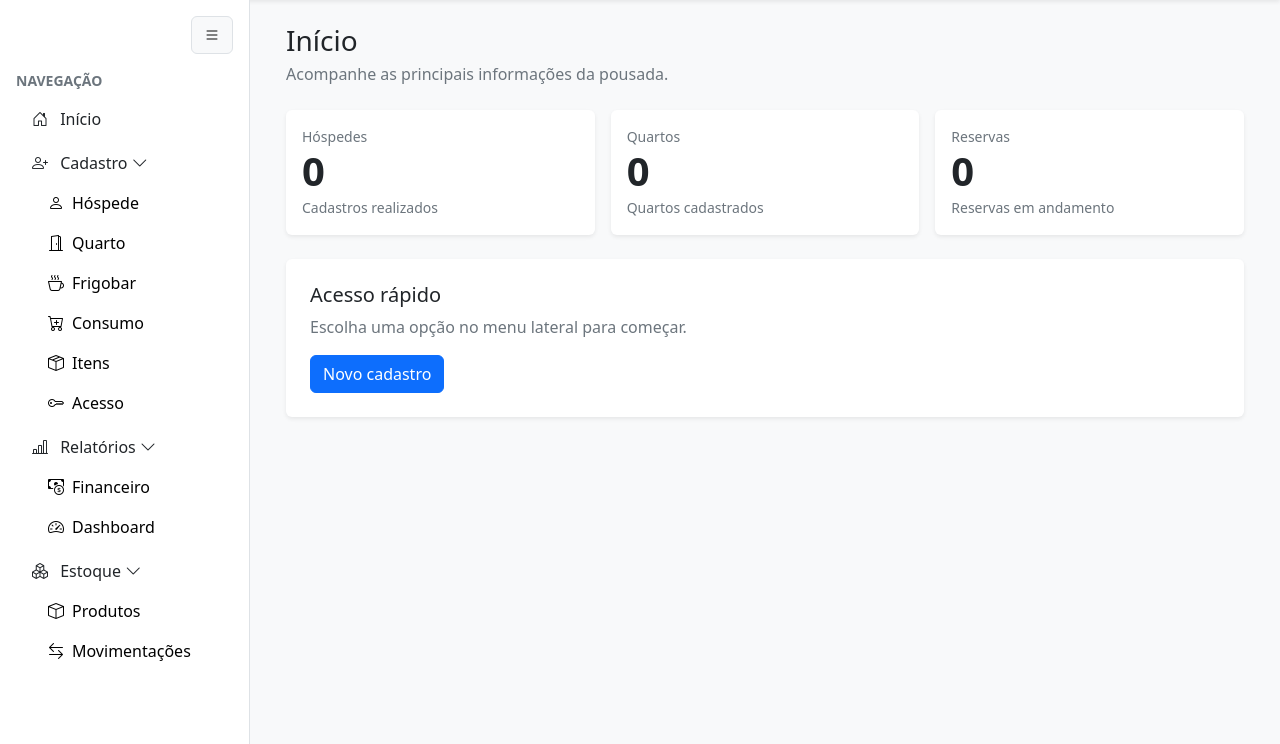
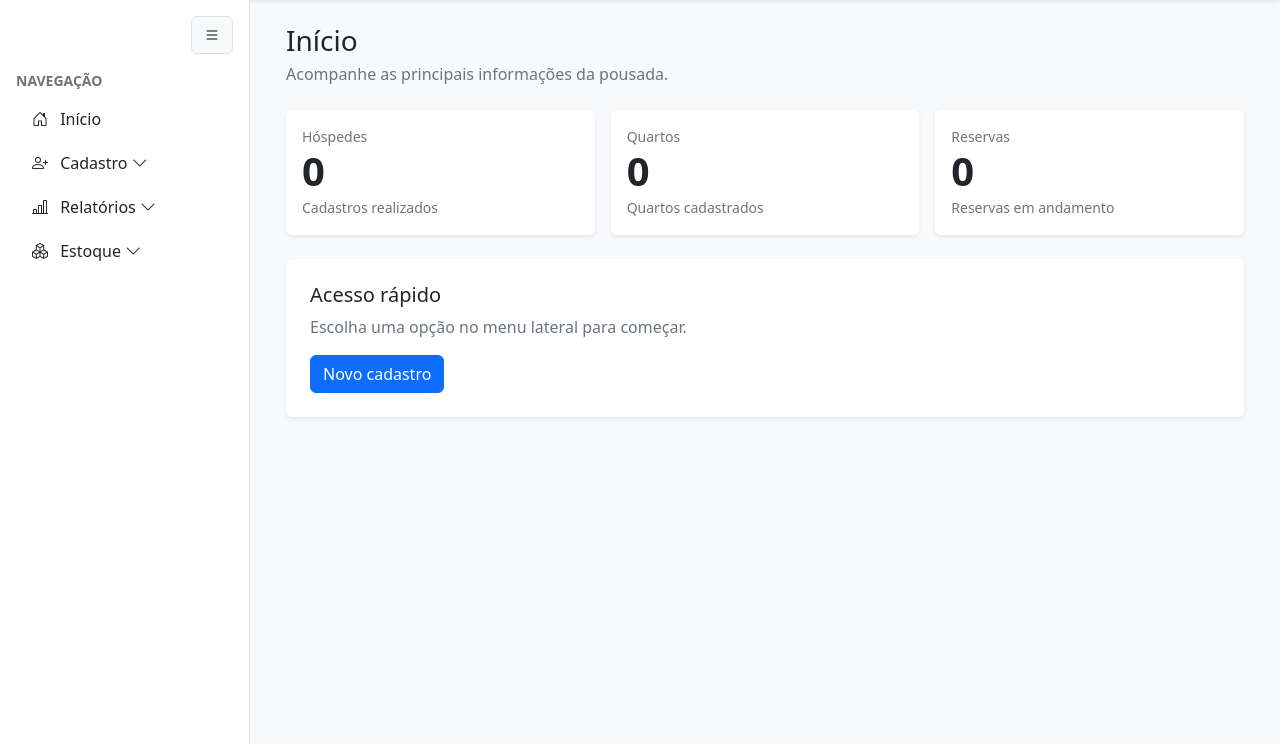
Before and after one commit to LuizMiguel-k1ngm/Parnaioca, a PHP site: page /app/Views/inicio/index.php in a window 1280 px wide. Shown: the part 56-800 px from the top of the page. Run offline with PHP 8.4, Linux system fonts and the light colour scheme.

Commit message:
fix: sidebar

```diff
--- a/app/Views/include/sidebar.php
+++ b/app/Views/include/sidebar.php
@@ -36,7 +36,7 @@
                     <span class="sidebar-label">Cadastro</span>
                     <i class="bi bi-chevron-down ms-auto sidebar-label" aria-hidden="true"></i>
                 </button>
-                <div class="collapse show sidebar-submenu" id="cadastroMenu">
+                <div class="collapse  sidebar-submenu" id="cadastroMenu">
                     <a class="nav-link link-dark" href="/Parnaioca/cadastro/hospede" title="Hóspede">
                         <i class="bi bi-person me-2" aria-hidden="true"></i><span class="sidebar-label">Hóspede</span>
                     </a>
@@ -65,7 +65,7 @@
                     <span class="sidebar-label">Relatórios</span>
                     <i class="bi bi-chevron-down ms-auto sidebar-label" aria-hidden="true"></i>
                 </button>
-                <div class="collapse show sidebar-submenu" id="relatoriosMenu">
+                <div class="collapse sidebar-submenu" id="relatoriosMenu">
                     <a class="nav-link link-dark" href="/Parnaioca/relatorios/financeiro" title="Financeiro">
                         <i class="bi bi-cash-coin me-2" aria-hidden="true"></i><span class="sidebar-label">Financeiro</span>
                     </a>
@@ -82,7 +82,7 @@
                     <span class="sidebar-label">Estoque</span>
                     <i class="bi bi-chevron-down ms-auto sidebar-label" aria-hidden="true"></i>
                 </button>
-                <div class="collapse show sidebar-submenu" id="estoqueMenu">
+                <div class="collapse  sidebar-submenu" id="estoqueMenu">
                     <a class="nav-link link-dark" href="/Parnaioca/estoque/produtos" title="Produtos">
                         <i class="bi bi-box me-2" aria-hidden="true"></i><span class="sidebar-label">Produtos</span>
                     </a>
```
